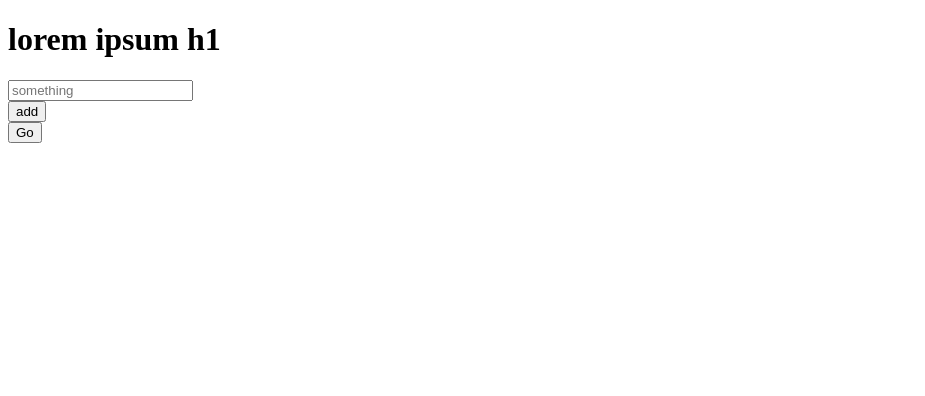
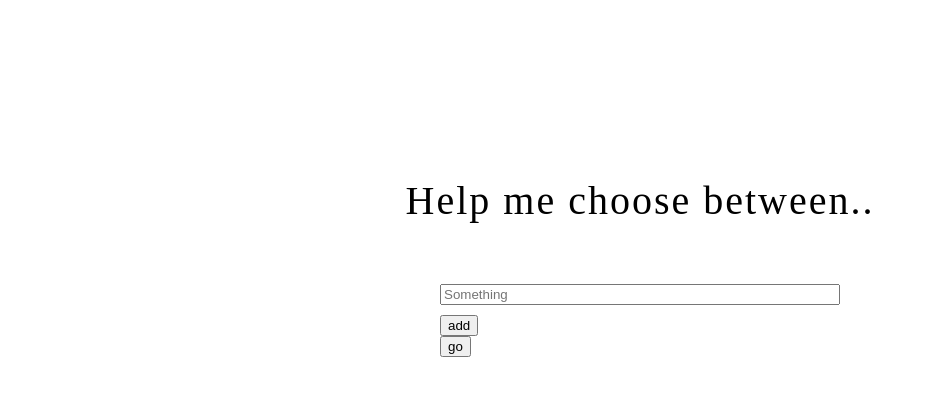
Before and after one commit to fredrikaapp/help-me-code, a plain HTML site: page index.html in a window 1280 px wide. Shown: the whole page, without its empty margins (0-925 px from the left). Drawn offline with Linux system fonts and the light colour scheme.

Commit message:
Add CSS + länktaggen

```diff
--- a/index.html
+++ b/index.html
@@ -3,15 +3,18 @@
   <head>
     <meta charset="utf-8">
     <title>lilla titeln</title>
+    <link href="./main.css" rel="stylesheet" type="text/css">
     </head>
   <body>
-    <h1>lorem ipsum h1</h1>
-    <div>
+    <h1>Help me choose between..</h1>
+    <div class="inputSection">
+      <div class="inputs">
+        <input placeholder="Something"</input>
+      </div>
+      <button class="addOption">add</button>
       <div>
-        <input placeholder="something"</input>
-        </div>
-        <button>add</button>
-          <div>
-            <button>Go</div>
+      <button>go</button>
+    </div>
+      </div>
     </body>
   </html>
--- /dev/null
+++ b/main.css
@@ -0,0 +1,33 @@
+body {
+  display: flex;
+  flex-direction: column;
+  justify-content: center;
+  align-items: center;
+  margin-top: 150px;
+}
+
+h1 {
+  font-weight: lighter;
+  font-size: 40px;
+  letter-spacing: 2px;
+  margin-bottom: 0px;
+
+}
+.inputSection {
+  margin: 50px 0px 80px 0px;
+  width: 400px;
+}
+
+.inputs {
+  width: inherit;
+  display: flex;
+  flex-direction: column;
+}
+
+input {
+  margin-top: 10px;
+}
+
+.addOption {
+  margin-top: 10px;
+}
```
